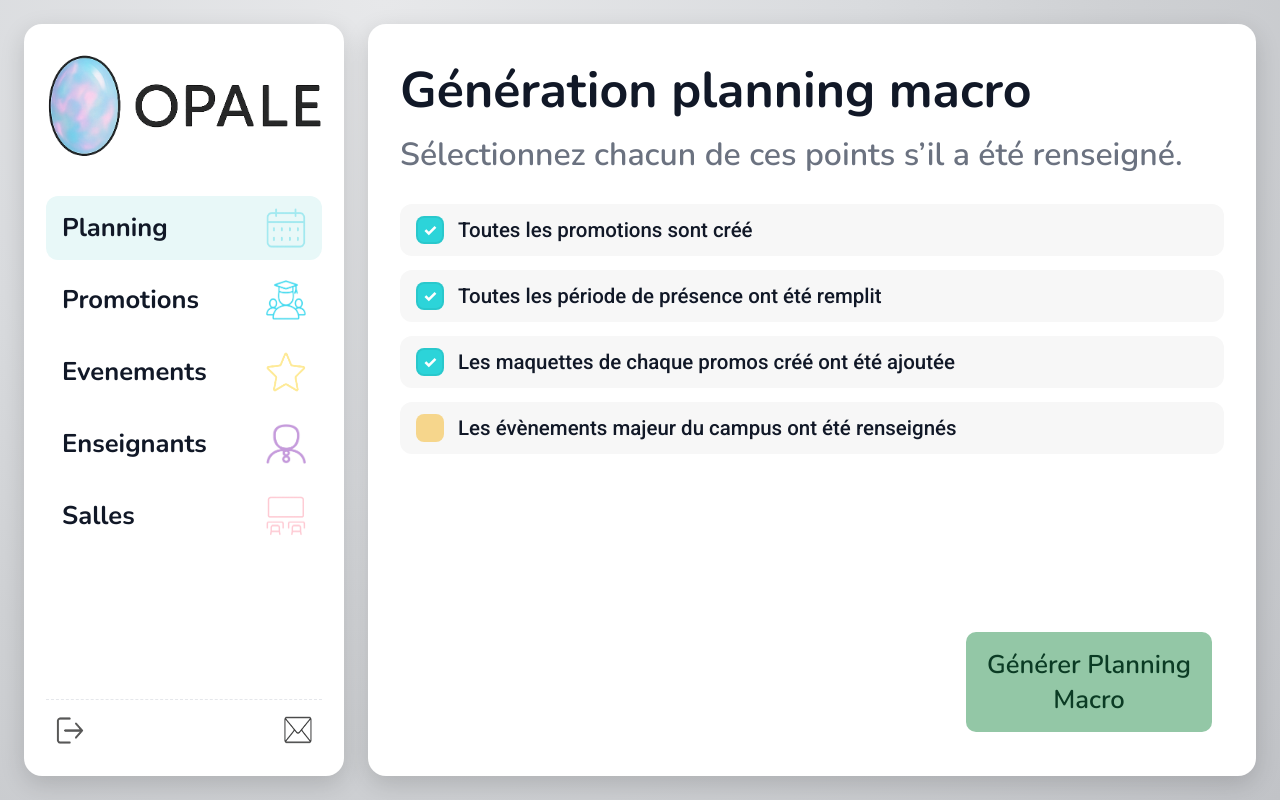
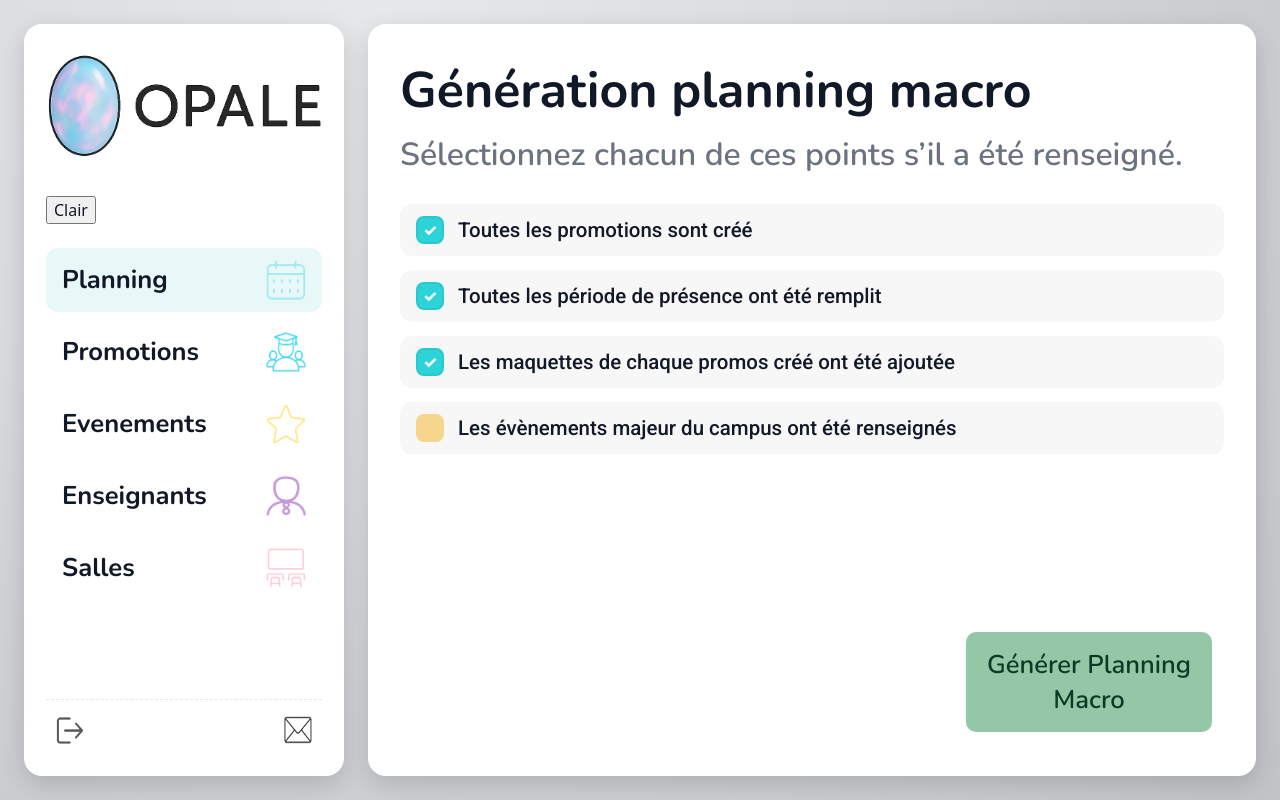
Before and after one commit to AlexisMtksJunia/OPALE-Front-git, a React (Vite) app: page /planning in a window 1280 px wide. Built offline with nearby package versions, Linux system fonts and the light colour scheme.

Commit message:
Update Sidebar.jsx

```diff
--- a/src/components/Sidebar.jsx
+++ b/src/components/Sidebar.jsx
@@ -1,6 +1,7 @@
 // src/components/Sidebar.jsx
 import React from 'react'
 import { NavLink } from 'react-router-dom'
+import ThemeToggle from './ThemeToggle.jsx'
 import logoFull from '../assets/logo-full.png'
 import logoCompact from '../assets/logo-compact.png'
 import icPlanning from '../assets/ic-planning.png'
@@ -37,6 +38,9 @@ export default function Sidebar() {
                 <img className="logo-compact" src={logoCompact} alt="O"/>
             </div>
 
+            <div className="theme-toggle-wrapper">
+                <ThemeToggle />
+            </div>
             <nav className="nav">
                 {items.map(it => (
                     <NavLink
```
